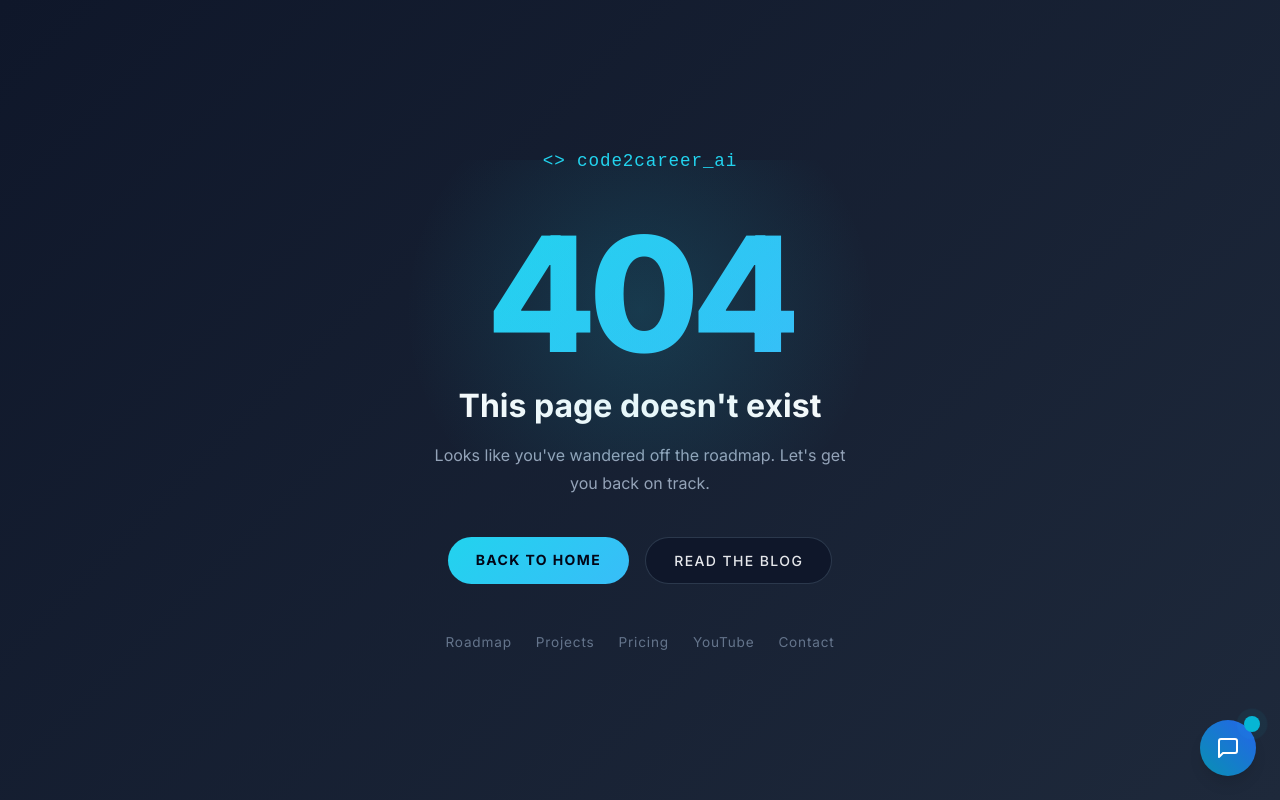
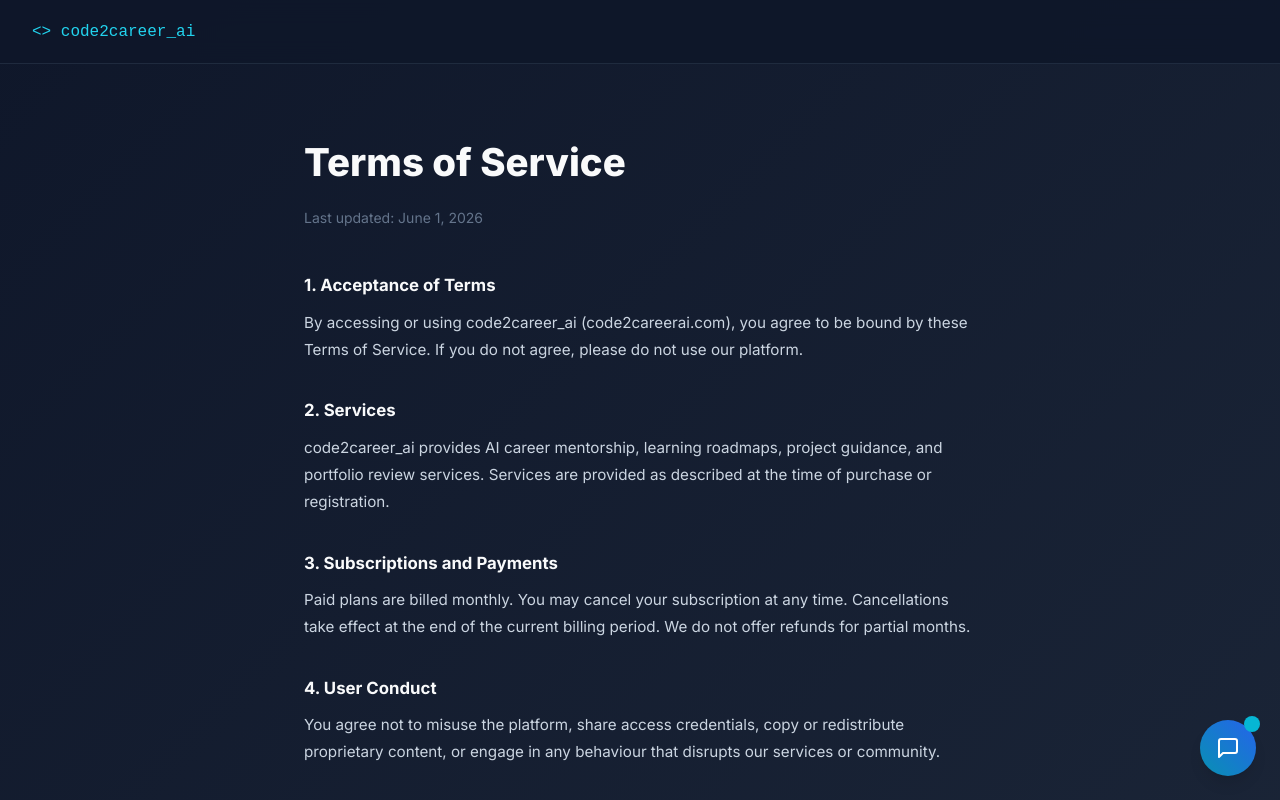
Before and after one commit to RzLetsCode/portfolio, a Next.js app: page /terms in a window 1280 px wide. Before the commit this address had no page. Shown: the top 800 px of the page. Built offline with nearby package versions, Linux system fonts and the light colour scheme.

Commit message:
feat: add Terms of Service page
This page outlines the Terms of Service for code2career_ai, including user conduct, subscription details, and intellectual property rights.

```diff
--- /dev/null
+++ b/app/terms/page.tsx
@@ -0,0 +1,45 @@
+import type { Metadata } from 'next';
+import Link from 'next/link';
+
+export const metadata: Metadata = {
+  title: 'Terms of Service | code2career_ai',
+  description: 'Terms of Service for code2career_ai. Please read these terms carefully before using our platform.',
+  robots: { index: false, follow: false },
+};
+
+export default function TermsPage() {
+  return (
+    <main style={{ minHeight: '100vh', background: 'linear-gradient(135deg, #0f172a 0%, #1e293b 100%)', color: '#f9fafb' }}>
+      <nav style={{ position: 'sticky', top: 0, zIndex: 50, background: 'rgba(15,23,42,0.92)', backdropFilter: 'blur(12px)', borderBottom: '1px solid rgba(51,65,85,0.5)', padding: '0 2rem', height: '64px', display: 'flex', alignItems: 'center', justifyContent: 'space-between' }}>
+        <Link href="/" style={{ color: '#22d3ee', fontFamily: 'monospace', fontSize: '1rem', textDecoration: 'none' }}>&lt;&gt; code2career_ai</Link>
+      </nav>
+
+      <div style={{ maxWidth: '720px', margin: '0 auto', padding: '4rem 1.5rem 6rem', lineHeight: 1.8, color: '#cbd5e1' }}>
+        <h1 style={{ fontSize: 'clamp(1.75rem, 3vw, 2.5rem)', fontWeight: 800, color: '#f9fafb', marginBottom: '0.5rem' }}>Terms of Service</h1>
+        <p style={{ color: '#64748b', fontSize: '0.875rem', marginBottom: '2.5rem' }}>Last updated: June 1, 2026</p>
+
+        {[
+          { heading: '1. Acceptance of Terms', body: 'By accessing or using code2career_ai (code2careerai.com), you agree to be bound by these Terms of Service. If you do not agree, please do not use our platform.' },
+          { heading: '2. Services', body: 'code2career_ai provides AI career mentorship, learning roadmaps, project guidance, and portfolio review services. Services are provided as described at the time of purchase or registration.' },
+          { heading: '3. Subscriptions and Payments', body: 'Paid plans are billed monthly. You may cancel your subscription at any time. Cancellations take effect at the end of the current billing period. We do not offer refunds for partial months.' },
+          { heading: '4. User Conduct', body: 'You agree not to misuse the platform, share access credentials, copy or redistribute proprietary content, or engage in any behaviour that disrupts our services or community.' },
+          { heading: '5. Intellectual Property', body: 'All content on code2career_ai including roadmaps, blog posts, project templates, and course materials is owned by code2career_ai. You may not reproduce or distribute this content without written permission.' },
+          { heading: '6. Disclaimer', body: 'Our mentorship and guidance is provided in good faith. We do not guarantee specific career outcomes such as job placement or salary. Individual results depend on effort, skill, and market conditions.' },
+          { heading: '7. Limitation of Liability', body: 'code2career_ai is not liable for any indirect, incidental, or consequential damages arising from use of our platform or services.' },
+          { heading: '8. Changes to Terms', body: 'We may update these Terms at any time. Continued use of the platform after changes constitutes acceptance of the updated Terms.' },
+          { heading: '9. Contact', body: 'For questions about these Terms, please contact us via the contact page at code2careerai.com/contact.' },
+        ].map((section) => (
+          <div key={section.heading} style={{ marginBottom: '2rem' }}>
+            <h2 style={{ fontSize: '1.05rem', fontWeight: 700, color: '#f9fafb', marginBottom: '0.5rem' }}>{section.heading}</h2>
+            <p style={{ fontSize: '0.95rem' }}>{section.body}</p>
+          </div>
+        ))}
+
+        <div style={{ marginTop: '3rem', display: 'flex', gap: '1rem' }}>
+          <Link href="/privacy" style={{ color: '#22d3ee', fontSize: '0.875rem', textDecoration: 'underline' }}>Privacy Policy</Link>
+          <Link href="/contact" style={{ color: '#64748b', fontSize: '0.875rem', textDecoration: 'underline' }}>Contact Us</Link>
+        </div>
+      </div>
+    </main>
+  );
+}
```
